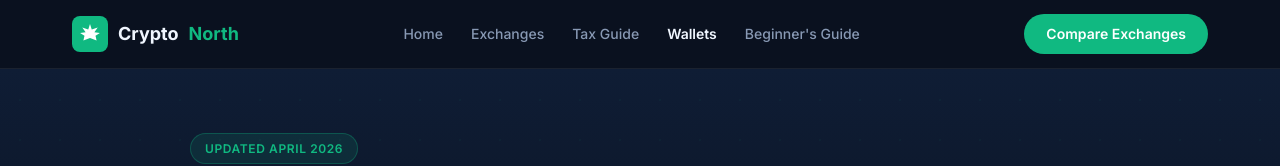
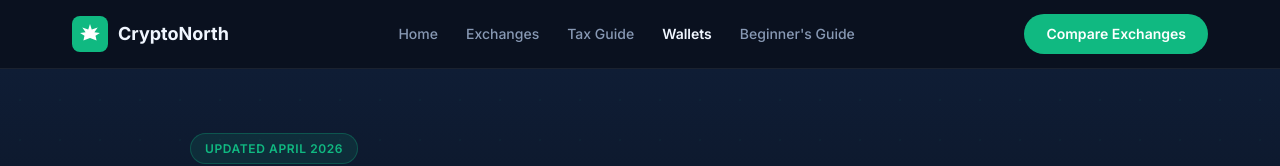
Before and after one commit to ayzee011/cryptonorth, a Next.js app: page /wallets in a window 1280 px wide. Shown: the top 166 px of the page. Built offline with nearby package versions, Linux system fonts and the light colour scheme.

Commit message:
Update logo — dark bg emerald star, all-white wordmark

```diff
--- a/app/wallets/page.tsx
+++ b/app/wallets/page.tsx
@@ -23,7 +23,7 @@ export default function WalletsPage() {
         <div style={{maxWidth:1200,margin:'0 auto',padding:'0 32px',display:'flex',alignItems:'center',justifyContent:'space-between',height:68,gap:24}}>
           <a href="/" style={{display:'flex',alignItems:'center',gap:10,fontWeight:700,fontSize:18,color:C.white,textDecoration:'none',flexShrink:0}}>
             <div style={{width:36,height:36,background:C.emerald,borderRadius:8,display:'flex',alignItems:'center',justifyContent:'center'}}><svg viewBox="0 0 100 100" xmlns="http://www.w3.org/2000/svg" style={{width:22,height:22}}><path fill="white" d="M50 5 L58 30 L85 20 L70 42 L95 45 L75 58 L80 80 L50 68 L20 80 L25 58 L5 45 L30 42 L15 20 L42 30 Z"/></svg></div>
-            Crypto<span style={{color:C.emerald}}>North</span>
+            CryptoNorth
           </a>
           <div style={{display:'flex'}}>
             {[['/','Home'],['/exchanges','Exchanges'],['/tax-guide','Tax Guide'],['/wallets','Wallets'],['/beginners-guide',"Beginner's Guide"]].map(([h,l])=>(
```
